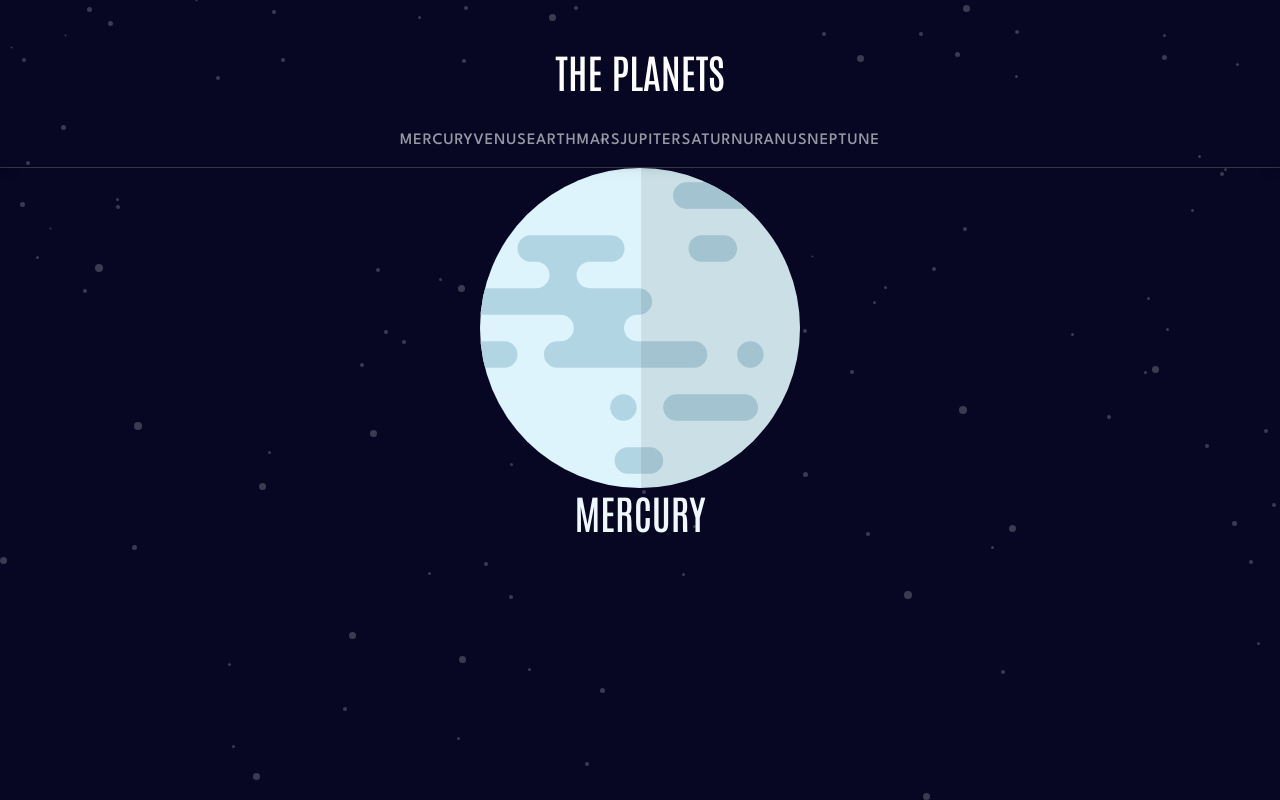
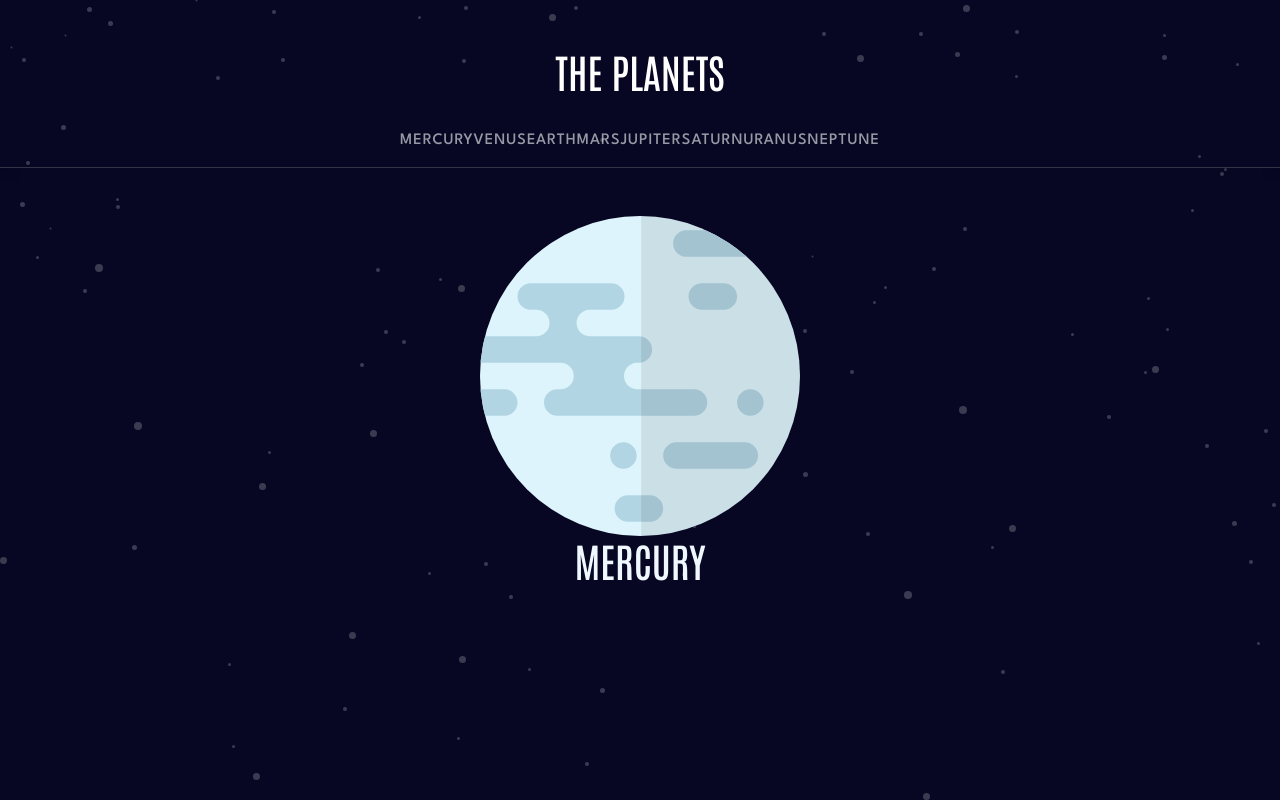
Before and after one commit to NickMagidson/planet-facts, a React (Vite) app: page /mercury in a window 1280 px wide. Built offline with nearby package versions, Linux system fonts and the light colour scheme.

Commit message:
Basic mercury info displayed from json (no full styling) and created public folder

```diff
--- a/src/components/Mercury.jsx
+++ b/src/components/Mercury.jsx
@@ -1,4 +1,5 @@
 import planets from "../data.json";
+import source from "../../public/assets/icon-source.svg";
 
 
 console.log(planets)
@@ -20,10 +21,11 @@ const Mercury = () => {
       </div>
       <main className="d-flex flex-column align-items-center h-100">
 
-        <img src={images.planet} className="w-25 m-0" alt="planet" />
+        <img src={images.planet} className="w-25 mt-5" alt="planet" />
 
         <h1 className="planet-name">{name.toUpperCase()}</h1>
         {/* <p>{overview.content}</p> */}
+        {/* <p>Source: <span>Wikipedia <img src={source} /></span></p> */}
 
       </main>
     </>
```
Also changed, not shown: 1 other file (tests, documents, lock files or other folders).
